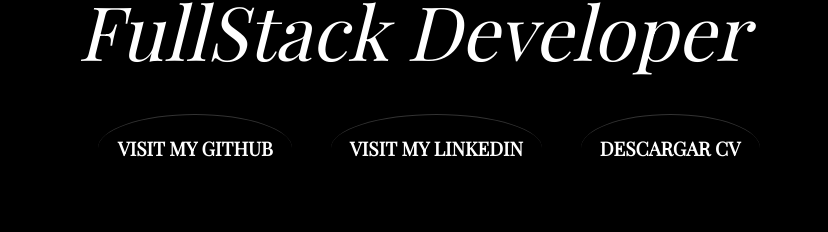
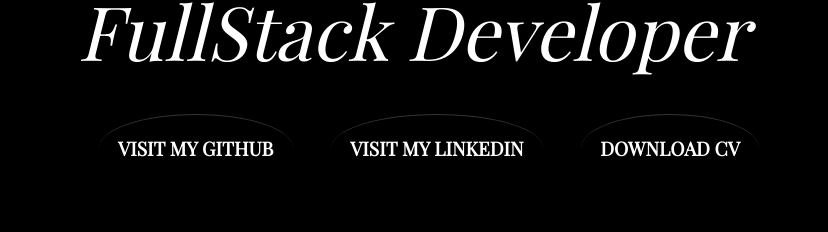
Before and after one commit to ALANABEL322/Portfolio-Alan, a React (Vite) app: page / in a window 1280 px wide. Shown: the part 288-520 px from the top of the page, without its empty margins (227-1055 px from the left). Built offline with nearby package versions, Linux system fonts and the light colour scheme.

Commit message:
fixed/botonCV

```diff
--- a/src/views/Home.jsx
+++ b/src/views/Home.jsx
@@ -135,7 +135,7 @@ const Home = () => {
                   title="Curriculum"
                   target="_blank"
                 >
-                  Descargar CV
+                  Download CV
                 </Link>
               </li>
             </ul>
```
